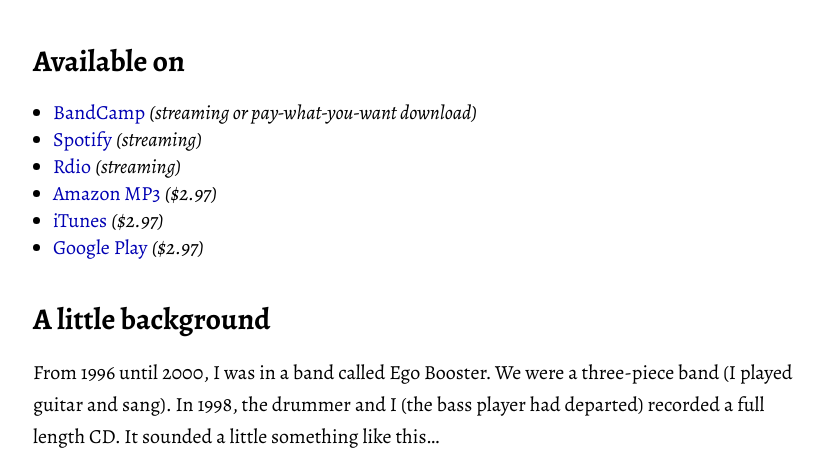
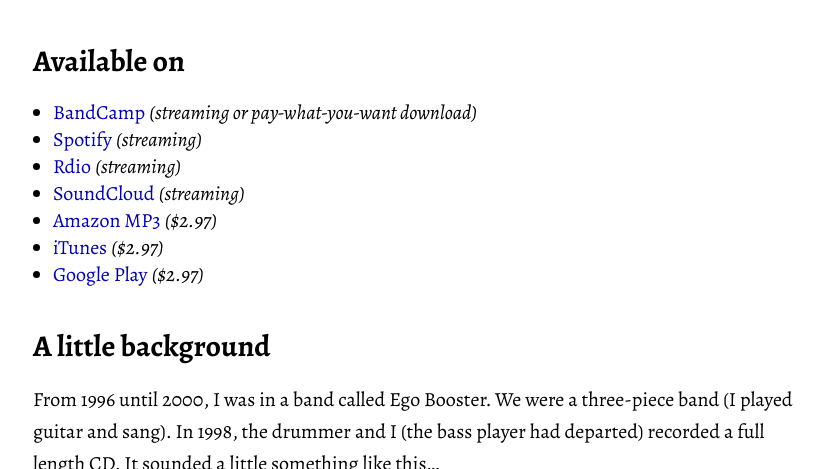
Before and after one commit to adarowski/adarowski.github.io, a Jekyll site: the page built from _posts/2015-01-22-existential-crisis-songs.markdown, in a window 1280 px wide and 900 px high, scrolled down 1074 px, cut to the strip 80-549 px from the top of the window. Shown: the whole strip, without its empty margins (223-1046 px from the left). Built offline with Jekyll 4.4.1, drawn with Linux system fonts in a browser that asks for light colours.

Commit message:
Add SoundCloud.

```diff
--- a/_posts/2015-01-22-existential-crisis-songs.markdown
+++ b/_posts/2015-01-22-existential-crisis-songs.markdown
@@ -13,6 +13,7 @@
 * [BandCamp](https://adarowski.bandcamp.com/album/existential-crisis-songs) *(streaming or pay-what-you-want download)*
 * [Spotify](https://open.spotify.com/album/4HCB3cRZ65C3mMUNacSWQQ) *(streaming)*
 * [Rdio](https://www.rdio.com/artist/Adam_Darowski/album/Existential_Crisis_Songs/) *(streaming)*
+* [SoundCloud](https://soundcloud.com/adam-darowski/sets/existential-crisis-songs) *(streaming)*
 * [Amazon MP3](http://www.amazon.com/Existential-Crisis-Songs-Explicit-Darowski/dp/B00RZDPRVW/ref=sr_1_5?ie=UTF8&qid=1420773221&sr=8-5&keywords=adam+darowski) *($2.97)*
 * [iTunes](https://itunes.apple.com/us/album/existential-crisis-songs-single/id955536871) *($2.97)*
 * [Google Play](https://play.google.com/store/music/album/Adam_Darowski_Existential_Crisis_Songs?id=B42gbbmodgvzoh44m33e6xsnb24&hl=en) *($2.97)*
```
